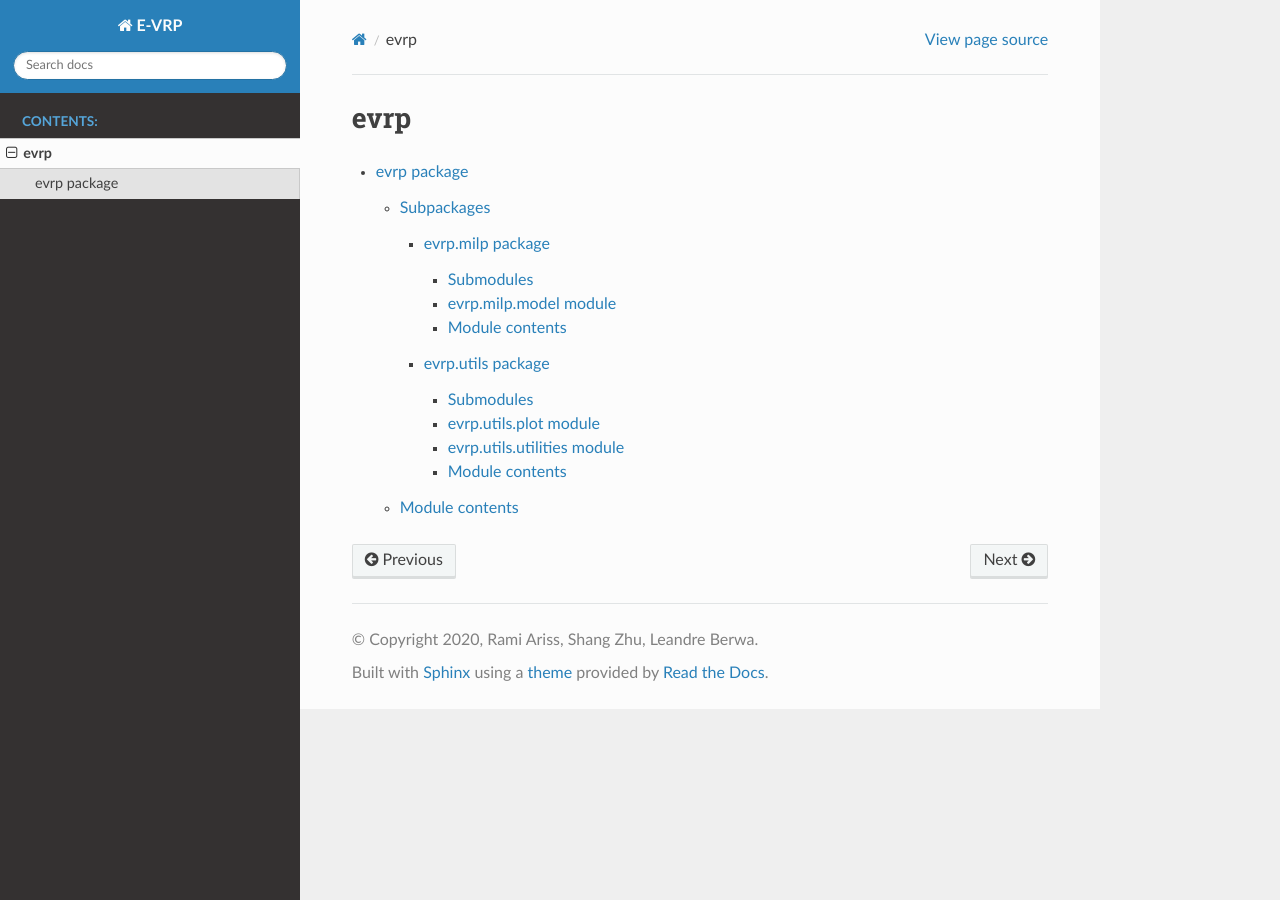
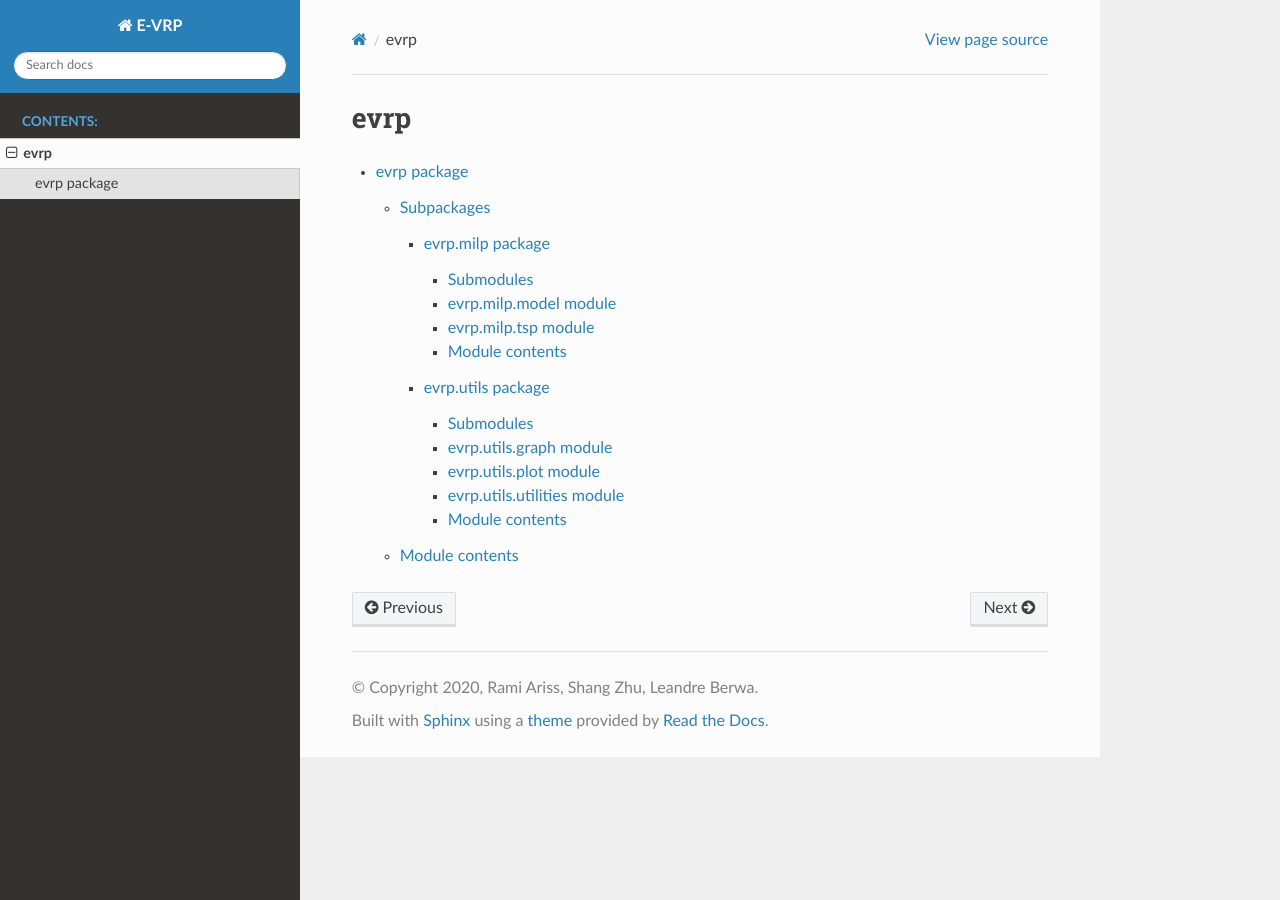
Before and after one commit to rariss/E-VRP-TW-V2G, a Sphinx documentation site: the page built from docs/source/modules.rst, in a window 1280 px wide. Built offline with Sphinx 7.4.7 and the Read the Docs theme 2.0.0, drawn with Linux system fonts in a browser that asks for light colours.

Commit message:
Updated sphinx documentation

```diff
--- a/docs/source/evrp.milp.rst
+++ b/docs/source/evrp.milp.rst
@@ -12,6 +12,14 @@ evrp.milp.model module
    :undoc-members:
    :show-inheritance:
 
+evrp.milp.tsp module
+--------------------
+
+.. automodule:: evrp.milp.tsp
+   :members:
+   :undoc-members:
+   :show-inheritance:
+
 Module contents
 ---------------
 
--- a/docs/source/evrp.utils.rst
+++ b/docs/source/evrp.utils.rst
@@ -3,6 +3,14 @@ evrp.utils package
 
 Submodules
 ----------
+
+evrp.utils.graph module
+-----------------------
+
+.. automodule:: evrp.utils.graph
+   :members:
+   :undoc-members:
+   :show-inheritance:
 
 evrp.utils.plot module
 ----------------------
```
